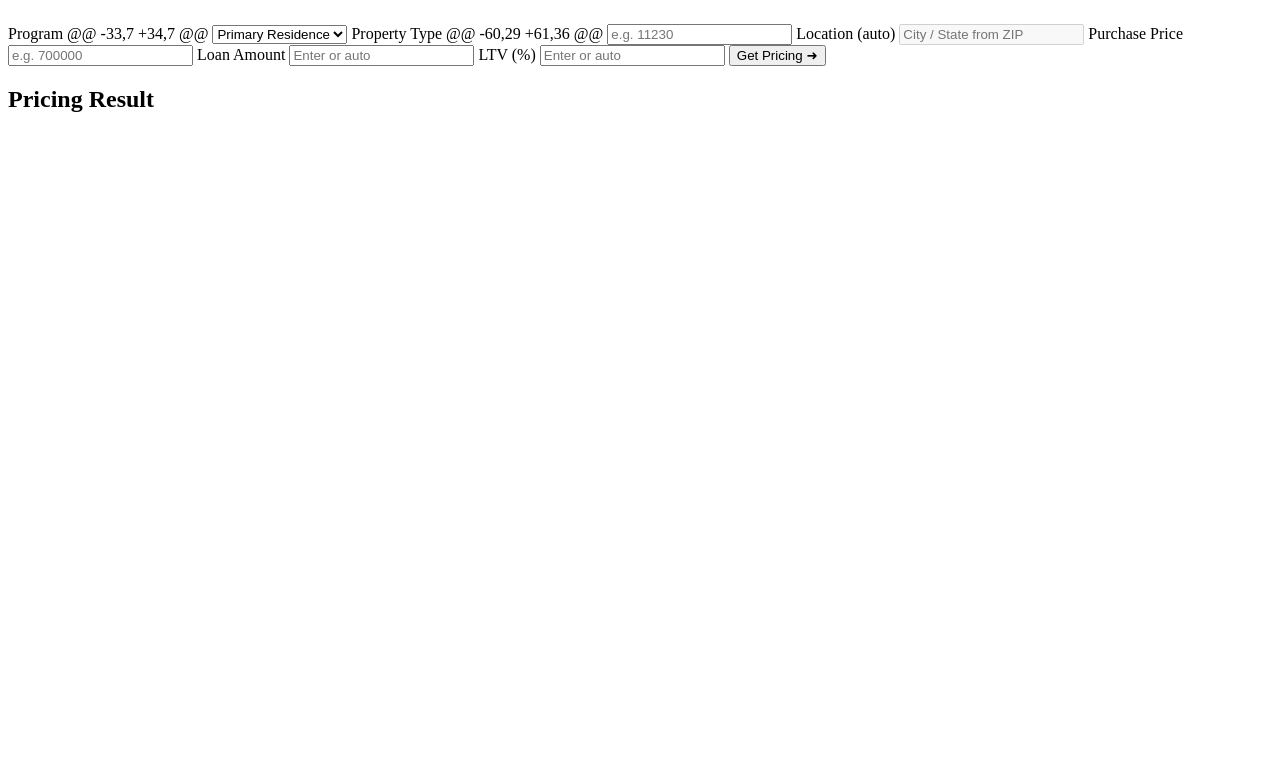
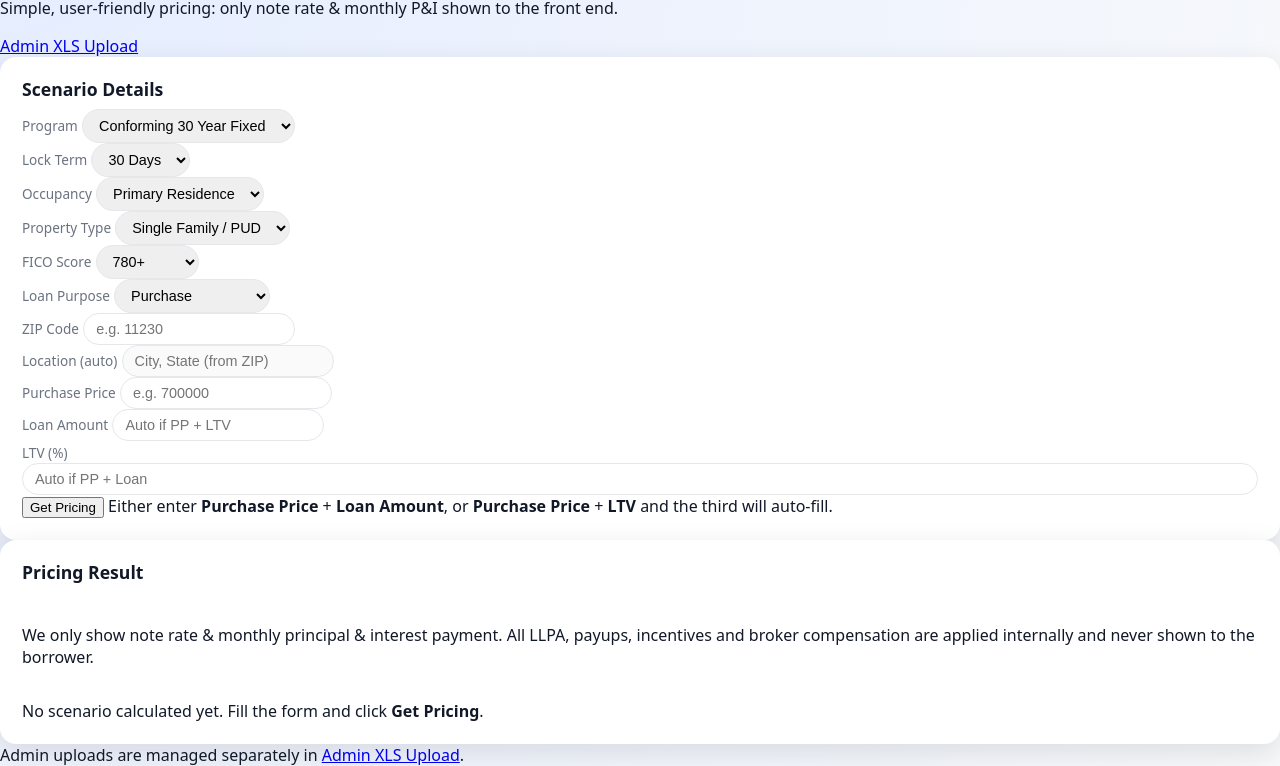
Before and after one commit to nuchy123/pricing-engine, a plain HTML site: page index.html in a window 1280 px wide. Shown: the part 89-855 px from the top of the page. Before the commit the page ends 800 px from the top, so only its background shows below. Drawn offline with Linux system fonts and the light colour scheme.

Commit message:
Update index.html

```diff
--- a/index.html
+++ b/index.html
@@ -1,54 +1,163 @@
+<!DOCTYPE html>
+<html lang="en">
+<head>
+  <meta charset="UTF-8" />
+  <meta name="viewport" content="width=device-width, initial-scale=1.0" />
+  <title>Mortgage Pricing Hub</title>
+  <link rel="stylesheet" href="styles.css" />
+</head>
+
 <body>
-  <div class="container">
-    <h1>Mortgage Pricing Hub</h1>
+  <div class="app-shell">
+    <header class="app-header">
+      <div>
+        <h1>Mortgage Pricing Hub</h1>
+        <p class="subtitle">
+          Simple, user-friendly pricing: only note rate &amp; monthly P&amp;I shown to the front end.
+        </p>
+      </div>
+      <nav class="header-nav">
+        <a href="admin.html" class="pill-link">Admin XLS Upload</a>
+      </nav>
+    </header>
 
-
-    <div class="flex">
-      <!-- ================= LEFT SIDE: INPUTS ================= -->
-      <div class="panel">
+    <main class="app-main">
+      <section class="card form-card">
         <h2>Scenario Details</h2>
 
-        <label>Program</label>
-@@ -33,7 +34,7 @@
-        <select id="occ">
-          <option value="primary">Primary Residence</option>
-          <option value="second">Second Home</option>
-          <option value="investment">Investment</option>
-        </select>
+        <div class="field-grid">
+          <div class="field">
+            <label for="program">Program</label>
+            <select id="program">
+              <option value="conf_30">Conforming 30 Year Fixed</option>
+              <option value="conf_15">Conforming 15 Year Fixed</option>
+              <!-- later: FHA / VA / HP / HB etc -->
+            </select>
+          </div>
 
-        <label>Property Type</label>
-@@ -60,29 +61,36 @@
-        <input id="zip" placeholder="e.g. 11230" />
+          <div class="field">
+            <label for="lock">Lock Term</label>
+            <select id="lock">
+              <option value="30">30 Days</option>
+              <option value="45">45 Days</option>
+              <option value="60">60 Days</option>
+            </select>
+          </div>
 
-        <label>Location (auto)</label>
-        <input id="locationDisplay" disabled placeholder="City / State from ZIP" />
+          <div class="field">
+            <label for="occ">Occupancy</label>
+            <select id="occ">
+              <option value="primary">Primary Residence</option>
+              <option value="second">Second Home</option>
+              <option value="investment">Investment</option>
+            </select>
+          </div>
 
-        <label>Purchase Price</label>
-        <input id="pp" placeholder="e.g. 700000" />
+          <div class="field">
+            <label for="ptype">Property Type</label>
+            <select id="ptype">
+              <option value="sf">Single Family / PUD</option>
+              <option value="condo">Condo</option>
+              <option value="2_4">2–4 Unit</option>
+            </select>
+          </div>
 
-        <label>Loan Amount</label>
-        <input id="loan" placeholder="Enter or auto" />
+          <div class="field">
+            <label for="fico">FICO Score</label>
+            <select id="fico">
+              <option value="780">780+</option>
+              <option value="760">760–779</option>
+              <option value="740">740–759</option>
+              <option value="720">720–739</option>
+              <option value="700">700–719</option>
+            </select>
+          </div>
 
-        <label>LTV (%)</label>
-        <input id="ltv" placeholder="Enter or auto" />
+          <div class="field">
+            <label for="purpose">Loan Purpose</label>
+            <select id="purpose">
+              <option value="purchase">Purchase</option>
+              <option value="rate_term">Rate &amp; Term Refi</option>
+              <option value="cash_out">Cash-out Refi</option>
+            </select>
+          </div>
 
-        <button id="runPrice">Get Pricing ➜</button>
-      </div>
+          <div class="field">
+            <label for="zip">ZIP Code</label>
+            <input id="zip" placeholder="e.g. 11230" />
+          </div>
 
-      <!-- ================= RIGHT SIDE: RESULTS ================= -->
-      <div class="panel">
+          <div class="field">
+            <label for="locationDisplay">Location (auto)</label>
+            <input id="locationDisplay" disabled placeholder="City, State (from ZIP)" />
+          </div>
+
+          <div class="field">
+            <label for="pp">Purchase Price</label>
+            <input id="pp" inputmode="decimal" placeholder="e.g. 700000" />
+          </div>
+
+          <div class="field">
+            <label for="loan">Loan Amount</label>
+            <input id="loan" inputmode="decimal" placeholder="Auto if PP + LTV" />
+          </div>
+
+          <div class="field">
+            <label for="ltv">LTV (%)</label>
+            <input id="ltv" inputmode="decimal" placeholder="Auto if PP + Loan" />
+          </div>
+        </div>
+
+        <div class="actions-row">
+          <button id="runPrice" class="btn-primary">Get Pricing</button>
+          <span id="formHint" class="hint">
+            Either enter <strong>Purchase Price</strong> + <strong>Loan Amount</strong>, or
+            <strong> Purchase Price</strong> + <strong>LTV</strong> and the third will auto-fill.
+          </span>
+        </div>
+      </section>
+
+      <section class="card result-card">
         <h2>Pricing Result</h2>
-        <div id="rateBox"></div>
-        <div id="paymentBox"></div>
-      </div>
+        <p class="subtitle">
+          We only show note rate &amp; monthly principal &amp; interest payment. All LLPA, payups, incentives
+          and broker compensation are applied internally and never shown to the borrower.
+        </p>
 
+        <div id="resultNotice" class="result-notice">
+          No scenario calculated yet. Fill the form and click <strong>Get Pricing</strong>.
+        </div>
 
-    </div>
+        <div id="duLpWrapper" class="du-lp-wrapper hidden">
+          <div class="du-lp-header">
+            <div class="col-label"></div>
+            <div class="col-label">Fannie Mae DU</div>
+            <div class="col-label">Freddie Mac LP</div>
+          </div>
 
+          <div class="du-lp-row">
+            <div class="row-label">Note Rate</div>
+            <div class="cell" id="rateDU">–</div>
+            <div class="cell" id="rateLP">–</div>
+          </div>
 
+          <div class="du-lp-row">
+            <div class="row-label">Est. Monthly P&amp;I</div>
+            <div class="cell" id="payDU">–</div>
+            <div class="cell" id="payLP">–</div>
+          </div>
+        </div>
 
+        <p id="disclaimer" class="disclaimer hidden">
+          Taxes, insurance, HOA dues and mortgage insurance are not included in this payment estimate.
+        </p>
+      </section>
+    </main>
 
-
+    <footer class="app-footer">
+      <span>Admin uploads are managed separately in</span>
+      <a href="admin.html">Admin XLS Upload</a>.
+    </footer>
   </div>
 
   <script src="pricing-engine.js"></script>
```
